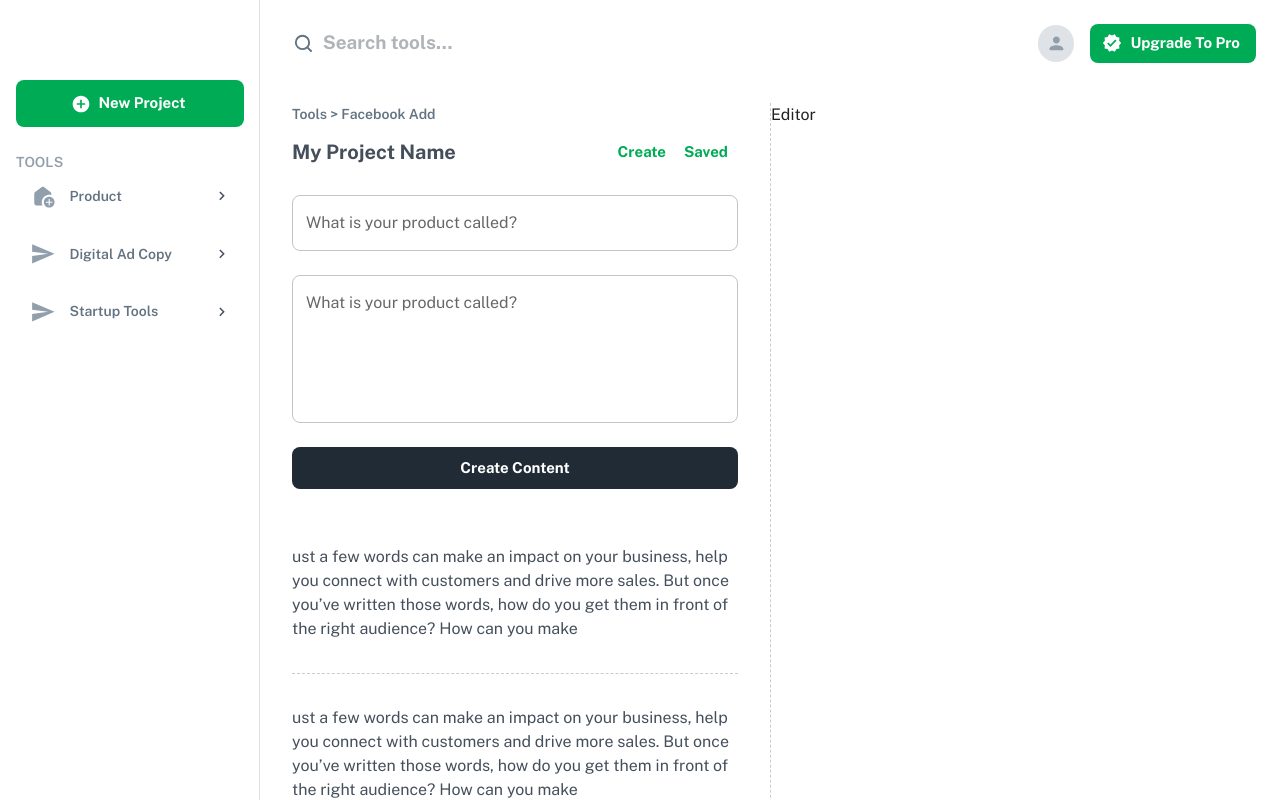
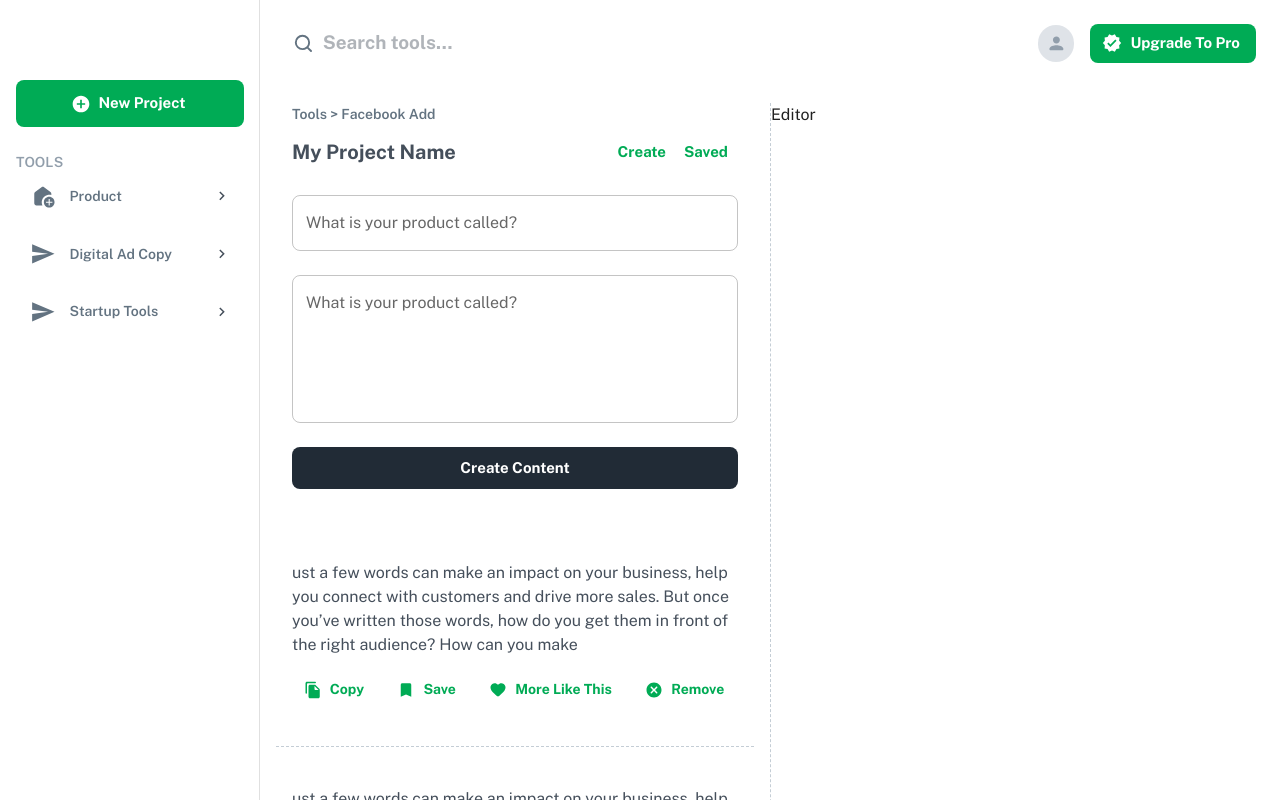
Before and after one commit to dhana0123/marathon, a React (Create React App) app: page /dashboard/Projects/create in a window 1280 px wide. Shown: the top 800 px of the page. Built offline with nearby package versions, Linux system fonts and the light colour scheme.

Commit message:
fix(resultSection): ui fixed

```diff
--- a/src/components/Nav/ToolsMenu.tsx
+++ b/src/components/Nav/ToolsMenu.tsx
@@ -87,7 +87,7 @@ const ToolsMenu = ({
                 height: "1.6rem",
                 color: isParentSelcted
                   ? theme.palette.primary.main
-                  : theme.palette.grey[500],
+                  : theme.palette.grey[600],
               }}
             />
           </ListItemIcon>
--- a/src/sections/Projects/ProjectCard.tsx
+++ b/src/sections/Projects/ProjectCard.tsx
@@ -9,7 +9,9 @@ const ProjectCard = () => {
       p={3}
       pt={1}
       borderRadius={"16px"}
-      sx={{ cursor: "pointer" }}
+      sx={{
+        cursor: "pointer",
+      }}
       boxShadow={(theme) => theme.shadows[8]}
     >
       <Stack
--- a/src/sections/Projects/ProjectTopBar.tsx
+++ b/src/sections/Projects/ProjectTopBar.tsx
@@ -10,6 +10,7 @@ type Props = {
 const ProjectTopBar = ({ changeProjectView, setChangeProjectView }: Props) => {
   return (
     <Stack
+      px={4}
       direction={"row"}
       justifyContent={"space-between"}
       alignItems="center"
--- a/src/sections/Projects/Projects.tsx
+++ b/src/sections/Projects/Projects.tsx
@@ -30,7 +30,7 @@ type DesktopViewProps = {
 
 const DesktopView = ({ changeProjectView }: DesktopViewProps) =>
   changeProjectView ? (
-    <Grid py={2} container columnSpacing={2} rowSpacing={3}>
+    <Grid px={4} py={2} container columnSpacing={2} rowSpacing={3}>
       {[1, 2, 3, 4, 5].map((item) => (
         <Grid key={item} item xs={4}>
           <ProjectCard />
@@ -38,7 +38,7 @@ const DesktopView = ({ changeProjectView }: DesktopViewProps) =>
       ))}
     </Grid>
   ) : (
-    <Box py={2}>
+    <Box px={4} py={2}>
       <Box boxShadow={(theme) => theme.shadows[4]} borderRadius={"8px"}>
         <ProjectListItem />
         <ProjectListItem />
@@ -49,7 +49,7 @@ const DesktopView = ({ changeProjectView }: DesktopViewProps) =>
   );
 
 const MobileView = () => (
-  <Box py={2}>
+  <Box px={2} py={2}>
     <Box boxShadow={(theme) => theme.shadows[4]} borderRadius={"8px"}>
       <ProjectListItem />
       <ProjectListItem />
--- /dev/null
+++ b/src/sections/ProjectsCreate/ResultCard.tsx
@@ -0,0 +1,73 @@
+import React from "react";
+import { Box, Button, Stack, Typography } from "@mui/material";
+import {
+  FileCopyRounded,
+  BookmarkRounded,
+  FavoriteRounded,
+  CancelRounded,
+} from "@mui/icons-material";
+
+const Results = () => {
+  return (
+    <>
+      <Box
+        p={2}
+        sx={{
+          borderRadius: "8px",
+          cursor: "pointer",
+          "&:hover": { backgroundColor: "grey.200" },
+        }}
+      >
+        <Typography color="grey.700">
+          ust a few words can make an impact on your business, help you connect
+          with customers and drive more sales. But once you’ve written those
+          words, how do you get them in front of the right audience? How can you
+          make
+        </Typography>
+        <Stack spacing={1} direction="row" justifyContent="space-around" mt={2}>
+          <Button
+            sx={{ fontSize: { xs: "13px", sm: "14px" } }}
+            startIcon={<FileCopyRounded fontSize="small" />}
+            size="small"
+          >
+            Copy
+          </Button>
+          <Button
+            sx={{ fontSize: { xs: "13px", sm: "14px" } }}
+            startIcon={<BookmarkRounded fontSize="small" />}
+            size="small"
+          >
+            Save
+          </Button>
+          <Button
+            sx={{ fontSize: { xs: "13px", sm: "14px" } }}
+            startIcon={<FavoriteRounded fontSize="small" />}
+            size="small"
+          >
+            More Like This
+          </Button>
+          <Button
+            sx={{ fontSize: { xs: "13px", sm: "14px" } }}
+            startIcon={<CancelRounded fontSize="small" />}
+            size="small"
+          >
+            Remove
+          </Button>
+        </Stack>
+      </Box>
+      <Box
+        sx={{
+          width: "100%",
+          borderWidth: "1.7px",
+          borderStyle: "dashed",
+          borderColor: "grey.400",
+          borderTop: "none",
+          borderLeft: "none",
+          borderRight: "none",
+        }}
+      ></Box>
+    </>
+  );
+};
+
+export default Results;
--- a/src/sections/ProjectsCreate/Results.tsx
+++ b/src/sections/ProjectsCreate/Results.tsx
@@ -1,37 +1,14 @@
 import React from "react";
-import { Box, Divider, Stack, Typography } from "@mui/material";
+import { Box, Stack } from "@mui/material";
+import ResultCard from "./ResultCard";
 
 const Results = () => {
   return (
-    <Box px={4} mt={5}>
-      <Stack spacing={4}>
-        <Box>
-          <Typography color="grey.700">
-            ust a few words can make an impact on your business, help you
-            connect with customers and drive more sales. But once you’ve written
-            those words, how do you get them in front of the right audience? How
-            can you make
-          </Typography>
-        </Box>
-        <Box
-          sx={{
-            width: "100%",
-            borderWidth: "1.7px",
-            borderStyle: "dashed",
-            borderColor: "grey.400",
-            borderTop: "none",
-            borderLeft: "none",
-            borderRight: "none",
-          }}
-        ></Box>
-        <Box>
-          <Typography color="grey.700">
-            ust a few words can make an impact on your business, help you
-            connect with customers and drive more sales. But once you’ve written
-            those words, how do you get them in front of the right audience? How
-            can you make
-          </Typography>
-        </Box>
+    <Box px={2} mt={5}>
+      <Stack spacing={3}>
+        {[1, 2, 4].map((item) => (
+          <ResultCard />
+        ))}
       </Stack>
     </Box>
   );
```
